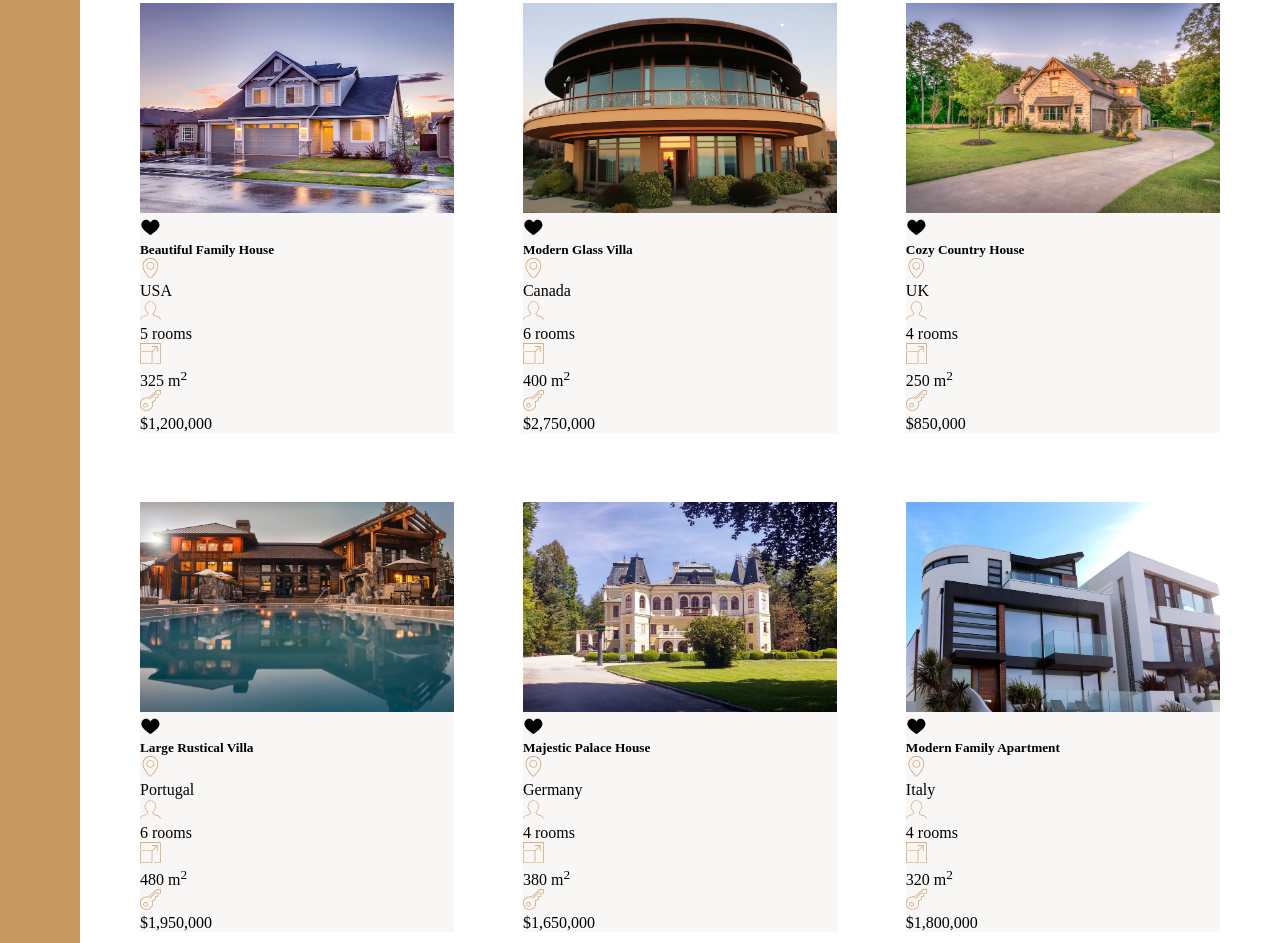
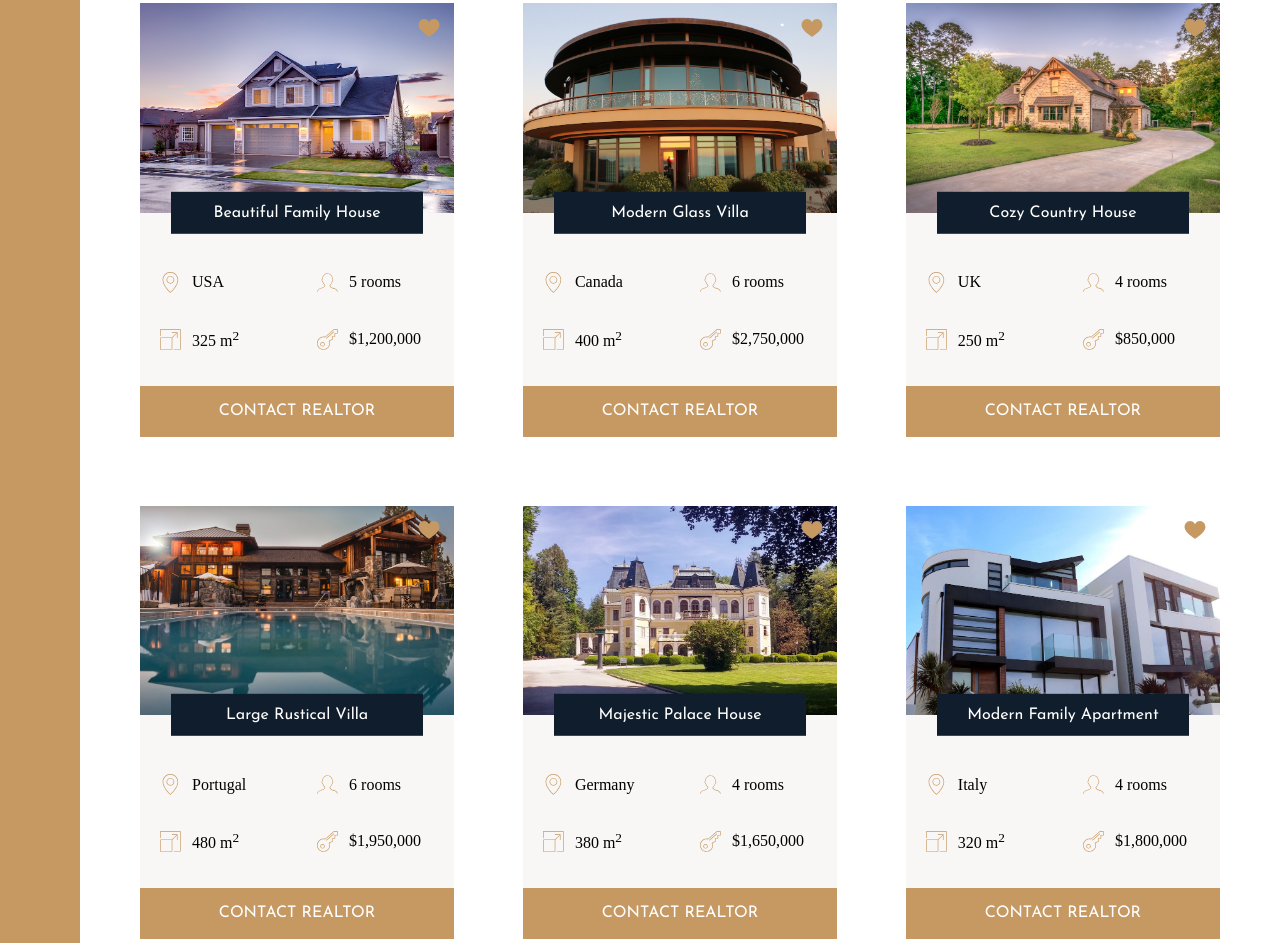
Before and after one commit to yao80350/home, a website: page index.html in a window 1280 px wide. Shown: the part 2061-3004 px from the top of the page. Drawn offline with Linux system fonts and the light colour scheme.

Commit message:
9.Building the Homes Section - Part 2

```diff
--- a/index.html
+++ b/index.html
@@ -134,6 +134,7 @@
                     </svg>
                     <p>$1,200,000</p>
                 </div>
+                <button class="btn home__btn">Contact realtor</button>
             </div>
             <div class="home">
                 <img src="img/house-2.jpeg" alt="House 2" class="home__img">
@@ -170,6 +171,7 @@
                     </svg>
                     <p>$2,750,000</p>
                 </div>
+                <button class="btn home__btn">Contact realtor</button>
             </div>
             <div class="home">
                 <img src="img/house-3.jpeg" alt="House 3" class="home__img">
@@ -206,6 +208,7 @@
                     </svg>
                     <p>$850,000</p>
                 </div>
+                <button class="btn home__btn">Contact realtor</button>
             </div>
             <div class="home">
                 <img src="img/house-4.jpeg" alt="House 4" class="home__img">
@@ -242,6 +245,7 @@
                     </svg>
                     <p>$1,950,000</p>
                 </div>
+                <button class="btn home__btn">Contact realtor</button>
             </div>
             <div class="home">
                 <img src="img/house-5.jpeg" alt="House 5" class="home__img">
@@ -278,6 +282,7 @@
                     </svg>
                     <p>$1,650,000</p>
                 </div>
+                <button class="btn home__btn">Contact realtor</button>
             </div>
             <div class="home">
                 <img src="img/house-6.jpeg" alt="House 6" class="home__img">
@@ -314,6 +319,7 @@
                     </svg>
                     <p>$1,800,000</p>
                 </div>
+                <button class="btn home__btn">Contact realtor</button>
             </div>
         </div>
 
--- a/sass/base/_typography.scss
+++ b/sass/base/_typography.scss
@@ -59,7 +59,7 @@
     cursor: pointer;
     transition: all .2s;
 
-    :hover {
+    &:hover {
         background-color: $color-primary-dark;
     }
 }
--- a/sass/components/_home.scss
+++ b/sass/components/_home.scss
@@ -1,27 +1,66 @@
 .home {
     background-color: $color-grey-light-1;
 
+    display: grid;
+    grid-template-columns: repeat(2, 1fr);
+    grid-row-gap: 2.2rem;
+
     &__img {
         width: 100%;
+        grid-row: 1 / 2;
+        grid-column: 1 / -1;
     }
 
     &__like {
-        height: 1.3rem;
-        width: 1.3rem;
+        fill: $color-primary;
+        height: 1.5rem;
+        width: 1.5rem;
+        grid-row: 1 / 2;
+        grid-column: 2 / 3;
+        justify-self: end;
+        margin: .8rem;
     }
 
     &__name {
-
+        font-family: $font-display;
+        font-size: 1rem;
+        font-weight: 400;
+        width: 80%;
+        color: $color-white;
+        background-color: $color-secondary;
+        text-align: center;
+        padding: .8rem;
+        grid-row: 1 / 2;
+        grid-column: 1 / -1;
+        justify-self: center;
+        align-self: end;
+        transform: translateY(50%);
     }
 
     &__location,
     &__rooms,
     &__area,
     &__price {
+        font-size: 1rem;
+        margin-left: 1.25rem;
+        display: grid;
+        grid-template-columns: min-content 1fr;
+        grid-column-gap: .7rem;
+        align-items: center;
+
         svg {
             height: 1.3rem;
             width: 1.3rem;
             fill: $color-primary;
         }
     }
+
+    &__location,
+    &__rooms {
+        margin-top: 1.5rem;
+    }
+
+    &__btn {
+        grid-column: 1 / -1;
+    }
 }
```
Also changed, not shown: css/style.css.
